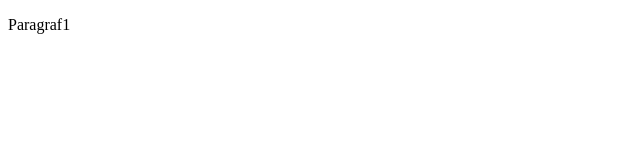
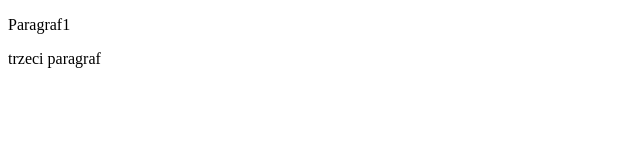
Before and after one commit to konradw83/gitjestgit, a plain HTML site: page index.html in a window 1280 px wide. Shown: the full height of the page, 0-640 px from the left. Drawn offline with Linux system fonts and the light colour scheme.

Commit message:
trzeci paragraf

```diff
--- a/index.html
+++ b/index.html
@@ -15,6 +15,10 @@
     <p>Paragraf1</p>
 
 
+
+    <p>trzeci paragraf</p>
+
+
 </body>
 
 </html>
```
